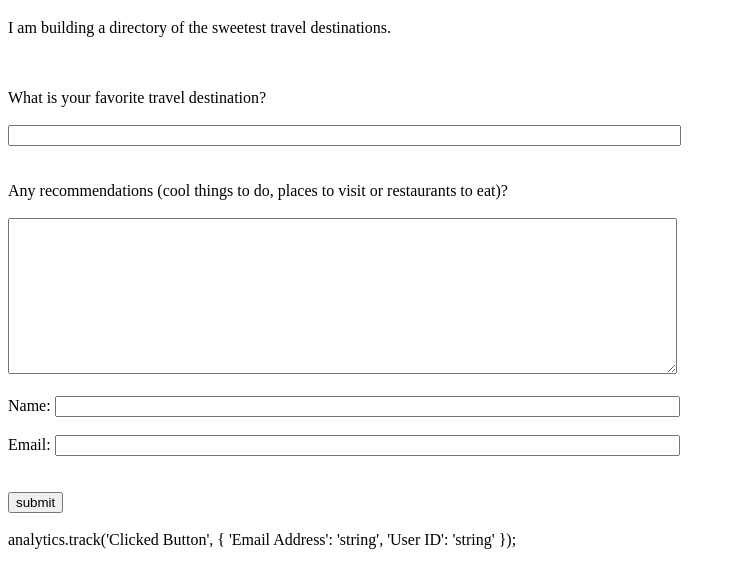
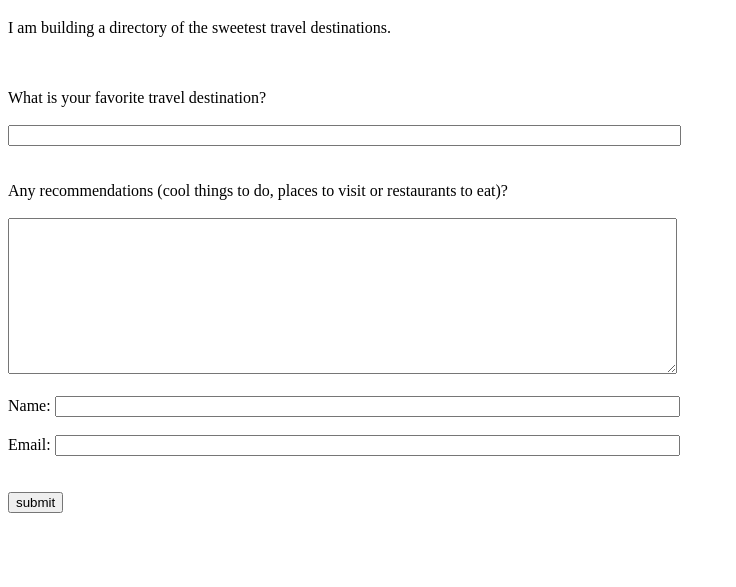
Before and after one commit to paimansegment/paimansegment.github.io, a plain HTML site: page index.html in a window 1280 px wide. Shown: the part 87-674 px from the top of the page, without its empty margins (0-736 px from the left). Drawn offline with Linux system fonts and the light colour scheme.

Commit message:
Update index.html

```diff
--- a/index.html
+++ b/index.html
@@ -37,10 +37,6 @@ analytics.page()
       <br><br>
       </form>
 
-      analytics.track('Clicked Button', {
-  'Email Address': 'string',
-  'User ID': 'string'
-});
 
         <script type="text/javascript">
                 function identify(e){
```
